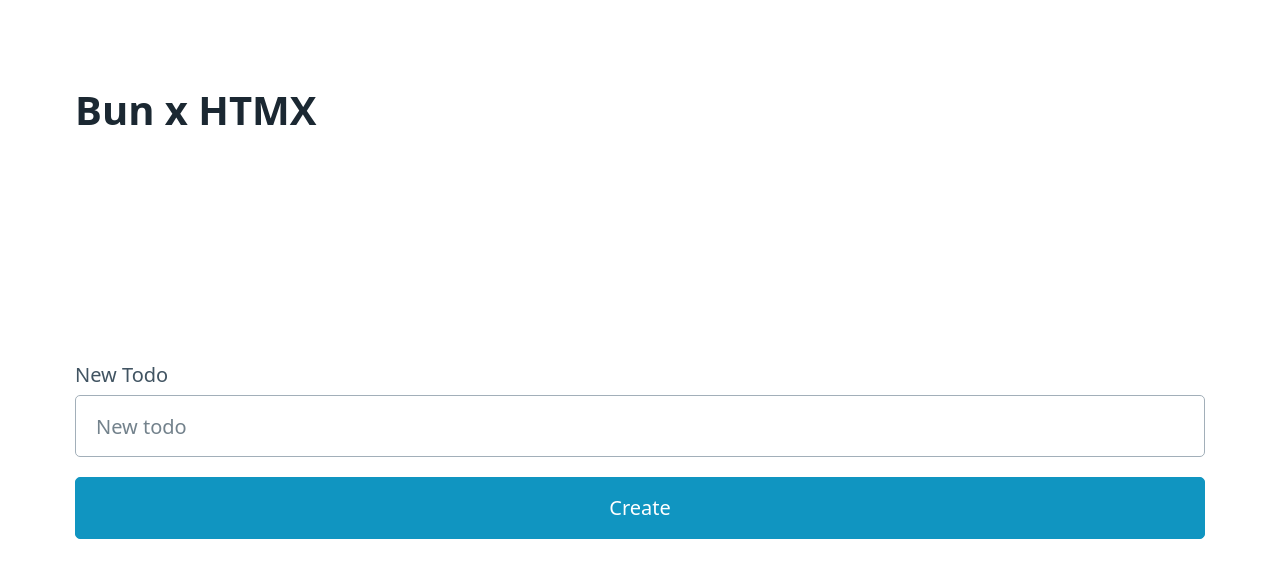
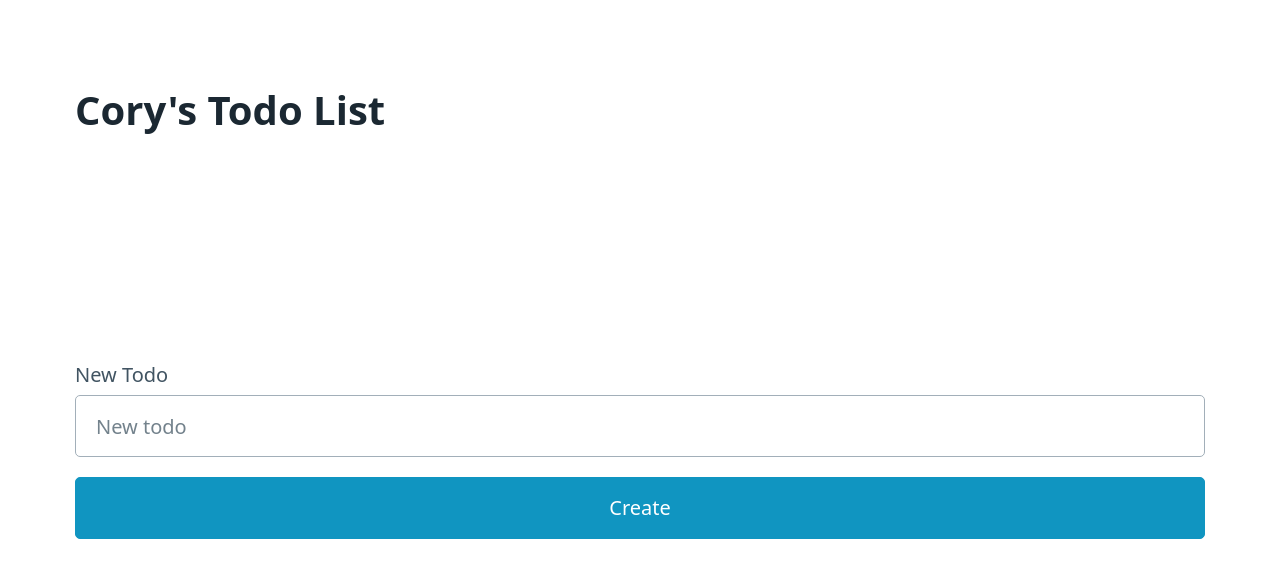
Before and after one commit to chlorophant/bunt, a website: page index.html in a window 1280 px wide. Drawn offline with nearby package versions, Linux system fonts and the light colour scheme.

Commit message:
Update index.html

```diff
--- a/index.html
+++ b/index.html
@@ -7,11 +7,11 @@
         <script src="https://unpkg.com/hyperscript.org@0.9.11"></script>
         <script src="https://unpkg.com/htmx.org/dist/ext/json-enc.js"></script>
         <link rel="stylesheet" href="https://cdn.jsdelivr.net/npm/@picocss/pico@1/css/pico.min.css">
-        <title>Bunt</title>
+        <title>Cory's Todo List</title>
     </head>
     <body>
         <header class="container">
-            <h1>Bun x HTMX</h1>
+            <h1>Cory's Todo List</h1>
         </header>
         <main class="container">
             <form hx-post="/todos" hx-target="#todos" hx-ext="json-enc" _="on submit target.reset()">
```
